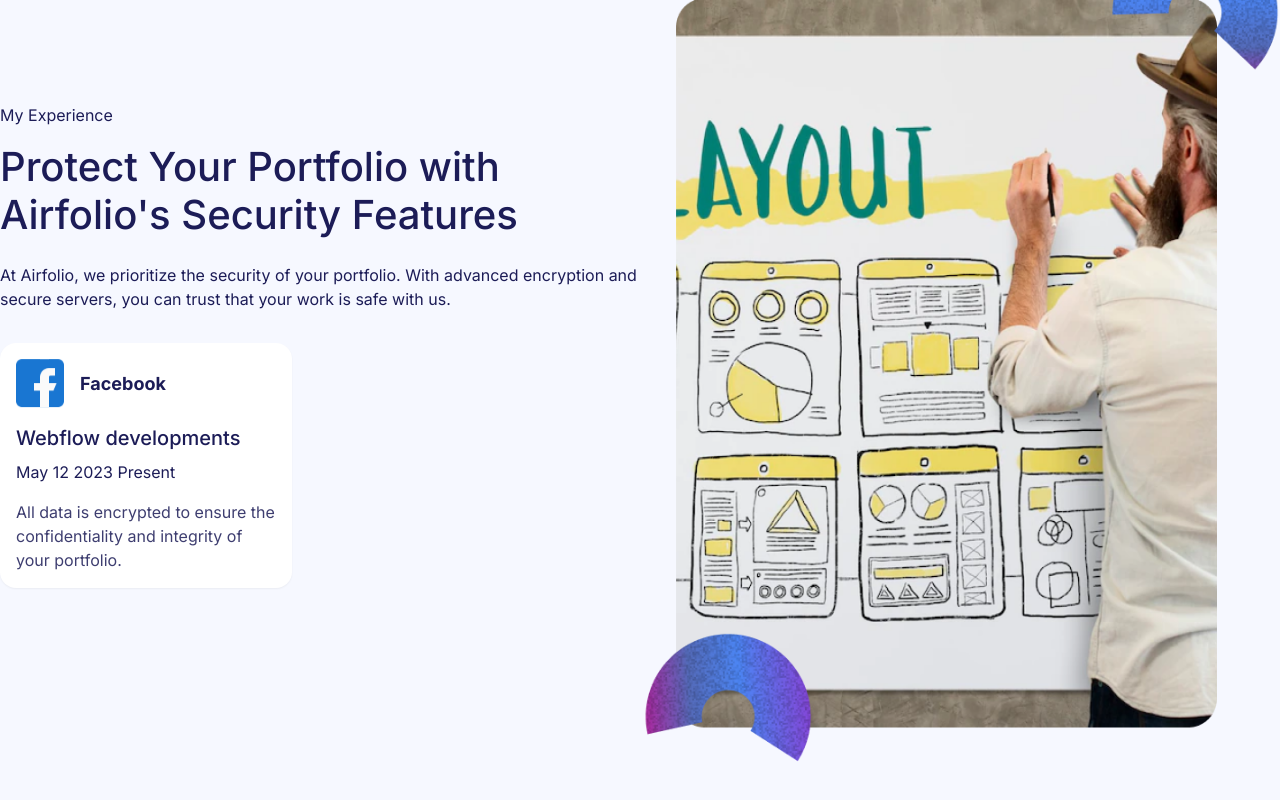
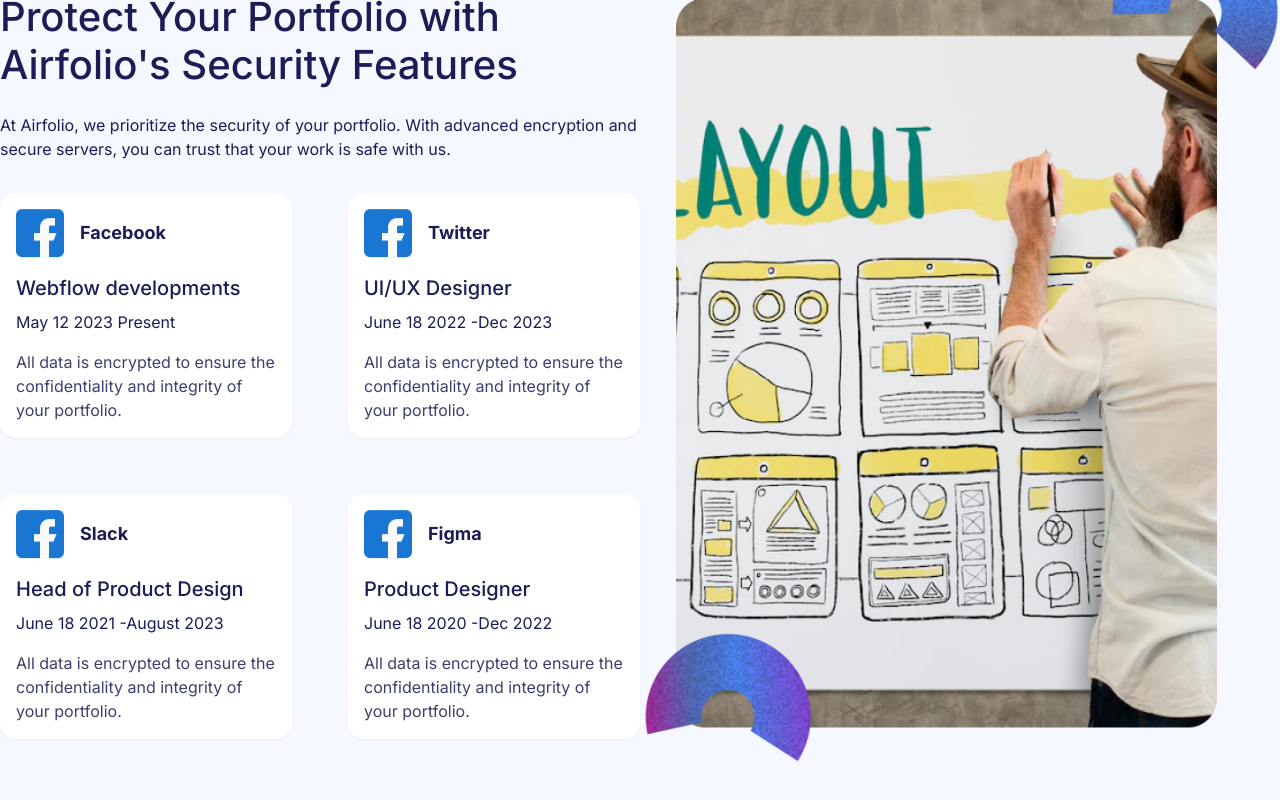
Before and after one commit to safatsaat2/portfolio-project-suleiman, a Next.js app: page / in a window 1280 px wide. Shown: the part 2934-3734 px from the top of the page. Built offline with nearby package versions, Linux system fonts and the light colour scheme.

Commit message:
card dynamically imleplemtation

```diff
--- a/app/Components/My Experience/ExperienceCard.jsx
+++ b/app/Components/My Experience/ExperienceCard.jsx
@@ -1,19 +1,19 @@
 import Image from "next/image";
 import React from "react";
 
-const ExperienceCard = () => {
+const ExperienceCard = ({icon, companyName, title, year, description}) => {
   return (
     <div className="bg-white rounded-2xl text-[#1C1C57] shadow-sm p-4">
       <div className="flex items-center gap-4">
-        <Image src="/facebook.svg" alt="facebook" width={48} height={48}/>
+        <Image src={`${icon}`} alt="facebook" width={48} height={48}/>
 
         <p className="font-bold text-lg">
-            Facebook
+            {companyName}
         </p>
       </div>
-      <p className="text-xl font-medium mt-4 mb-2">Webflow developments</p>
-      <p className="mb-4">May 12 2023 Present</p>
-      <p className="text-[#3E3E70]">All data is encrypted to ensure the confidentiality and integrity of your portfolio.</p>
+      <p className="text-xl font-medium mt-4 mb-2">{title}</p>
+      <p className="mb-4">{year}</p>
+      <p className="text-[#3E3E70]">{description}</p>
     </div>
   );
 };
--- a/app/Components/My Experience/MyExperience.jsx
+++ b/app/Components/My Experience/MyExperience.jsx
@@ -4,7 +4,43 @@
 import ExperienceCard from "./ExperienceCard";
 
 
+
+
 const MyExperience = () => {
+
+  const experienceList=[
+    {
+      company:"Facebook",
+      icon:"/facebook.svg",
+      title:"Webflow developments",
+      year:"May 12 2023 Present",
+      description:"All data is encrypted to ensure the confidentiality and integrity of your portfolio.",
+    },
+    {
+      company:"Twitter",
+      icon:"/facebook.svg",
+      title:"UI/UX Designer",
+      year:"June 18 2022 -Dec 2023",
+      description:"All data is encrypted to ensure the confidentiality and integrity of your portfolio.",
+    },
+    {
+      company:"Slack",
+      icon:"/facebook.svg",
+      title:"Head of Product Design",
+      year:"June 18 2021 -August 2023",
+      description:"All data is encrypted to ensure the confidentiality and integrity of your portfolio.",
+    },
+    {
+      company:"Figma",
+      icon:"/facebook.svg",
+      title:"Product Designer",
+      year:"June 18 2020 -Dec 2022",
+      description:"All data is encrypted to ensure the confidentiality and integrity of your portfolio.",
+    },
+
+  ]
+
+
   return (
     <div className='pt-[35px] pb-[27px] bg-[#F6F8FF]'>
       <div className="max-w-[1374px] mx-auto flex items-center justify-between flex-col lg:flex-row-reverse">
@@ -20,7 +56,10 @@
           At Airfolio, we prioritize the security of your portfolio. With advanced encryption and secure servers, you can trust that your work is safe with us.
           </p>
           <div className="mt-8 mb-10 grid grid-cols-1 lg:grid-cols-2 gap-14 items-stretch justify-start">
-            <ExperienceCard/>
+            {experienceList.map((item=>(
+              <ExperienceCard key={item?.company} icon={item?.icon} companyName={item?.company} title={item?.title} year={item?.year} description={item?.description} />
+            )))}
+
           </div>
         </div>
       </div>
```
